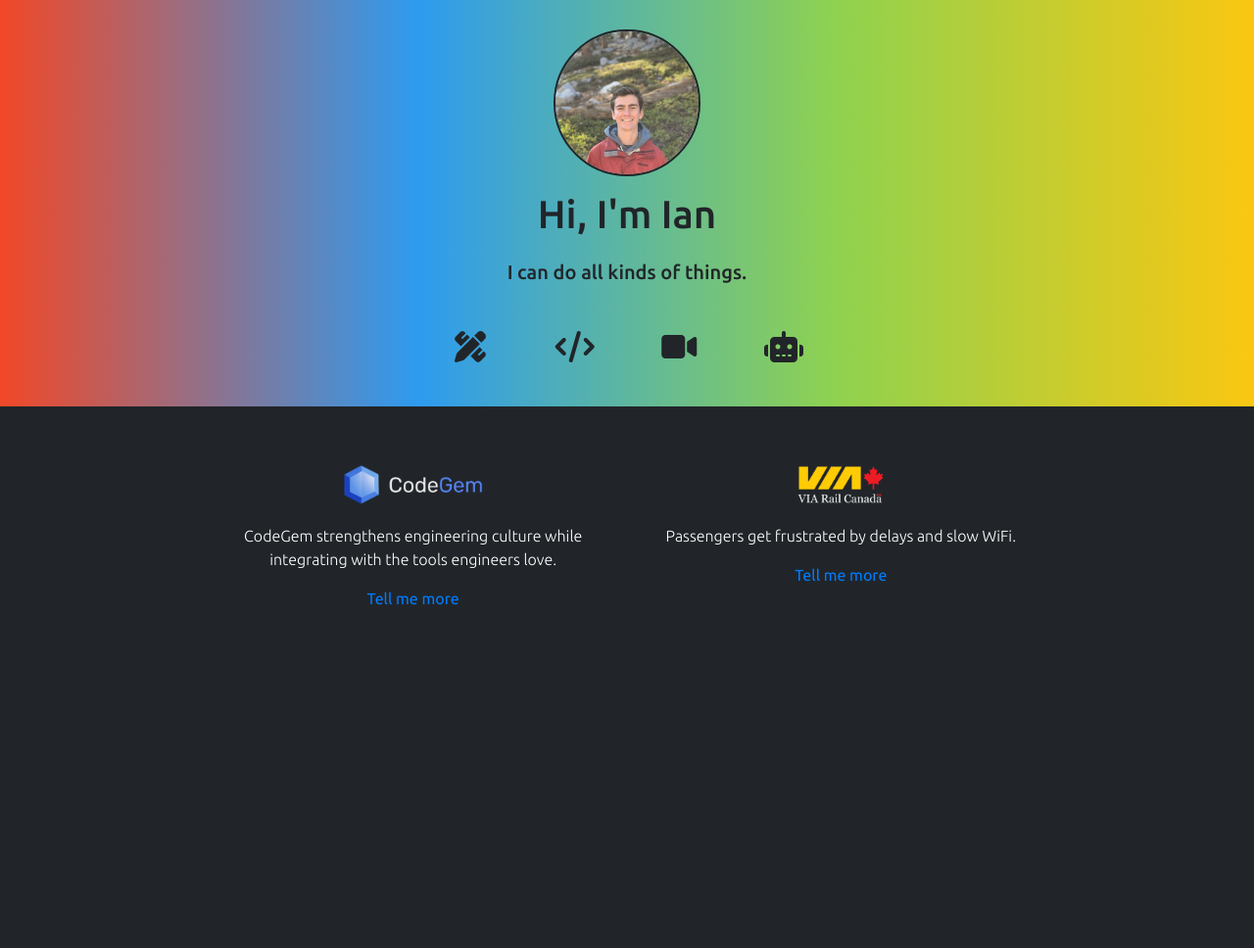
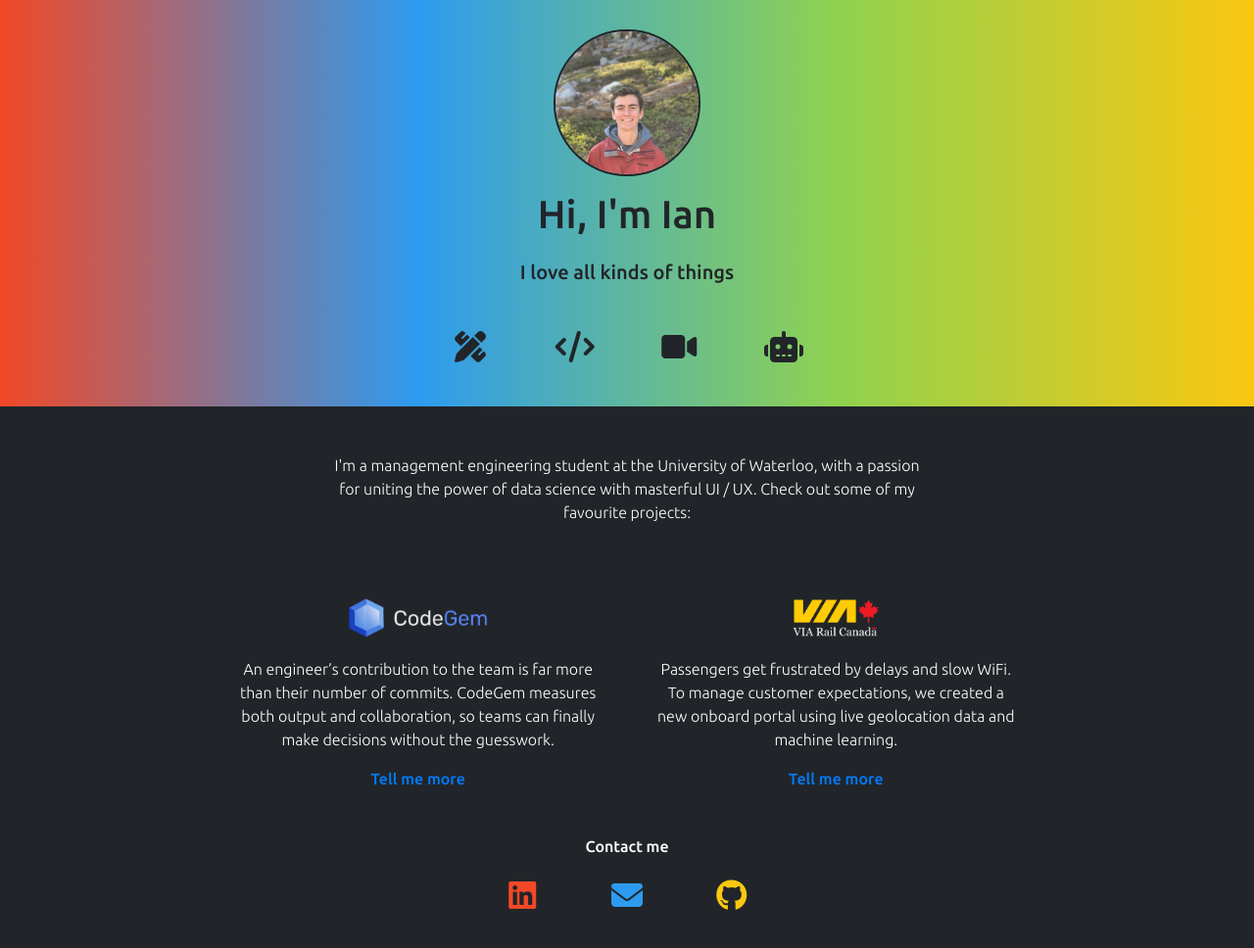
Before and after one commit to irkemp/portfolio, a plain HTML site: page index.html in a window 1280 px wide. Shown: the whole page at 98% size. Before the commit the page ends 800 px from the top, so only its background shows below. Drawn offline with nearby package versions, Linux system fonts and the light colour scheme.

Commit message:
Added contact info

```diff
--- a/css/main.css
+++ b/css/main.css
@@ -9,6 +9,14 @@
   padding-bottom: 15px;
 }
 
+.page-header-icon-wrapper {
+  transition: 0.9s;
+}
+
+.page-header-icon-wrapper:hover {
+  transform: rotateY(180deg);
+}
+
 .center {
   text-align: center;
 }
@@ -17,16 +25,32 @@
   background-color: #fac711;
 }
 
+.yellow-text {
+  color: #fac711 !important;
+}
+
 .red {
   background-color: #f24827;
+}
+
+.red-text {
+  color: #f24827 !important;
 }
 
 .blue {
   background-color: #2d9bf0;
 }
 
+.blue-text {
+  color: #2d9bf0 !important;
+}
+
 .green {
   background-color: #8fd24f;
+}
+
+.green-text {
+  color: #8fd24f !important;
 }
 
 .row.header {
@@ -51,12 +75,21 @@
   align-items: center;
 }
 
+.project-card-action {
+  font-weight: 500;
+}
+
 .main {
   font-family: "Ubuntu", sans-serif;
   background-color: #212529;
 }
 
-p {
+.content {
   color: white;
   font-weight: 300;
 }
+
+.icon-link:hover {
+  color: white !important;
+  cursor: pointer;
+}
--- a/index.html
+++ b/index.html
@@ -1,5 +1,8 @@
 <html>
     <head>
+        <meta charset="utf-8">
+        <meta http-equiv="X-UA-Compatible" content="IE=edge">
+        <meta name="viewport" content="width=device-width, initial-scale=1">
         <title>Ian Kemp Portfolio</title>
         <link rel="stylesheet" href="https://stackpath.bootstrapcdn.com/bootstrap/4.4.1/css/bootstrap.min.css" integrity="sha384-Vkoo8x4CGsO3+Hhxv8T/Q5PaXtkKtu6ug5TOeNV6gBiFeWPGFN9MuhOf23Q9Ifjh" crossorigin="anonymous">
         <script src="https://kit.fontawesome.com/6eb4b6e284.js" crossorigin="anonymous"></script>
@@ -19,26 +22,43 @@
                 </div>
                 <div class="row justify-content-center header">
                     <h5>
-                        I can do all kinds of things.
+                        I love all kinds of things
                     </h5>
                 </div>
                 <div class="row justify-content-center header icons">
                     <div class="col col-sm-1 center">
-                        <i class="fas fa-pencil-ruler fa-2x"></i>
+                        <div class="page-header-icon-wrapper">
+                            <i class="fas fa-pencil-ruler fa-2x page-header-icon"></i>
+                        </div>
                     </div>
                     <div class="col col-sm-1 center">
-                        <i class="fas fa-code fa-2x"></i>
+                        <div class="page-header-icon-wrapper">
+                            <i class="fas fa-code fa-2x page-header-icon"></i>
+                        </div>
                     </div>
                     <div class="col col-sm-1 center">
-                        <i class="fas fa-video fa-2x"></i>
+                        <div class="page-header-icon-wrapper">
+                            <i class="fas fa-video fa-2x page-header-icon"></i>
+                        </div>
                     </div>
                     <div class="col col-sm-1 center">
-                        <i class="fas fa-robot fa-2x"></i>
+                        <div class="page-header-icon-wrapper">
+                            <i class="fas fa-robot fa-2x page-header-icon"></i>
+                        </div>
                     </div>
                 </div>
             </div>
         </div>
-        <div container-fluid>
+        <div class="container-fluid content">
+            <div class="row justify-content-center mt-5">
+                <div class="col-sm-8 col-md-6 center">
+                    <p>
+                        I'm a management engineering student at the University of Waterloo, with a passion
+                        for uniting the power of data science with masterful UI / UX. Check out some
+                        of my favourite projects:
+                    </p>
+                </div>
+            </div>
             <div class="row justify-content-center">
                 <div class="col-sm-8 col-md-4 center">
                     <div class="project-card">
@@ -46,10 +66,11 @@
                             <img src="images/codegem.png" height=40px></img>
                         </div>
                         <p>
-                            CodeGem strengthens engineering culture while integrating
-                            with the tools engineers love.
+                            An engineer’s contribution to the team is far more than their number of commits.
+                            CodeGem measures both output and collaboration, so teams can finally make
+                            decisions without the guesswork.
                         </p>
-                        <a href="projects/codegem.html">Tell me more</a>
+                        <a class="project-card-action" href="projects/codegem.html">Tell me more</a>
                     </div>
                 </div>
                 <div class="col-sm-8 col-md-4 center">
@@ -58,21 +79,37 @@
                             <img src="images/via-rail.png" height=45px></img>
                         </div>
                         <p>
-                            Passengers get frustrated by delays and slow WiFi.
-
+                            Passengers get frustrated by delays and slow WiFi. To manage
+                            customer expectations, we created a new onboard portal using
+                            live geolocation data and machine learning.
                         </p>
-                        <a href="projects/codegem.html">Tell me more</a>
+                        <a class="project-card-action" href="projects/codegem.html">Tell me more</a>
                     </div>
                 </div>
             </div>
+            <div class="row justify-content-center mt-5 mb-5">
+                <div class="col-12 center mb-3">
+                    <h6>Contact me</h6>
+                </div>
+                <div class="col-2 col-sm-1 center">
+                    <a href="https://www.linkedin.com/in/ianrkemp/" class="icon-link red-text" target="blank">
+                        <i class="fab fa-linkedin fa-2x"></i>
+                    </a>
+                </div>
+                <div class="col-2 col-sm-1 center">
+                    <a href="mailto:irkemp@uwaterloo.ca" class="icon-link blue-text" target="blank">
+                        <i class="fas fa-envelope fa-2x"></i>
+                    </a>
+
+                </div>
+                <div class="col-2 col-sm-1 center">
+                    <a href="https://github.com/irkemp" class="icon-link yellow-text" target="blank">
+                        <i class="fab fa-github fa-2x"></i>
+                    </a>
+                </div>
+                </div>
+            </div>
         </div>
-
-
-
-
-
-
-
 
         <script src="https://code.jquery.com/jquery-3.4.1.slim.min.js" integrity="sha384-J6qa4849blE2+poT4WnyKhv5vZF5SrPo0iEjwBvKU7imGFAV0wwj1yYfoRSJoZ+n" crossorigin="anonymous"></script>
         <script src="https://cdn.jsdelivr.net/npm/popper.js@1.16.0/dist/umd/popper.min.js" integrity="sha384-Q6E9RHvbIyZFJoft+2mJbHaEWldlvI9IOYy5n3zV9zzTtmI3UksdQRVvoxMfooAo" crossorigin="anonymous"></script>
```
